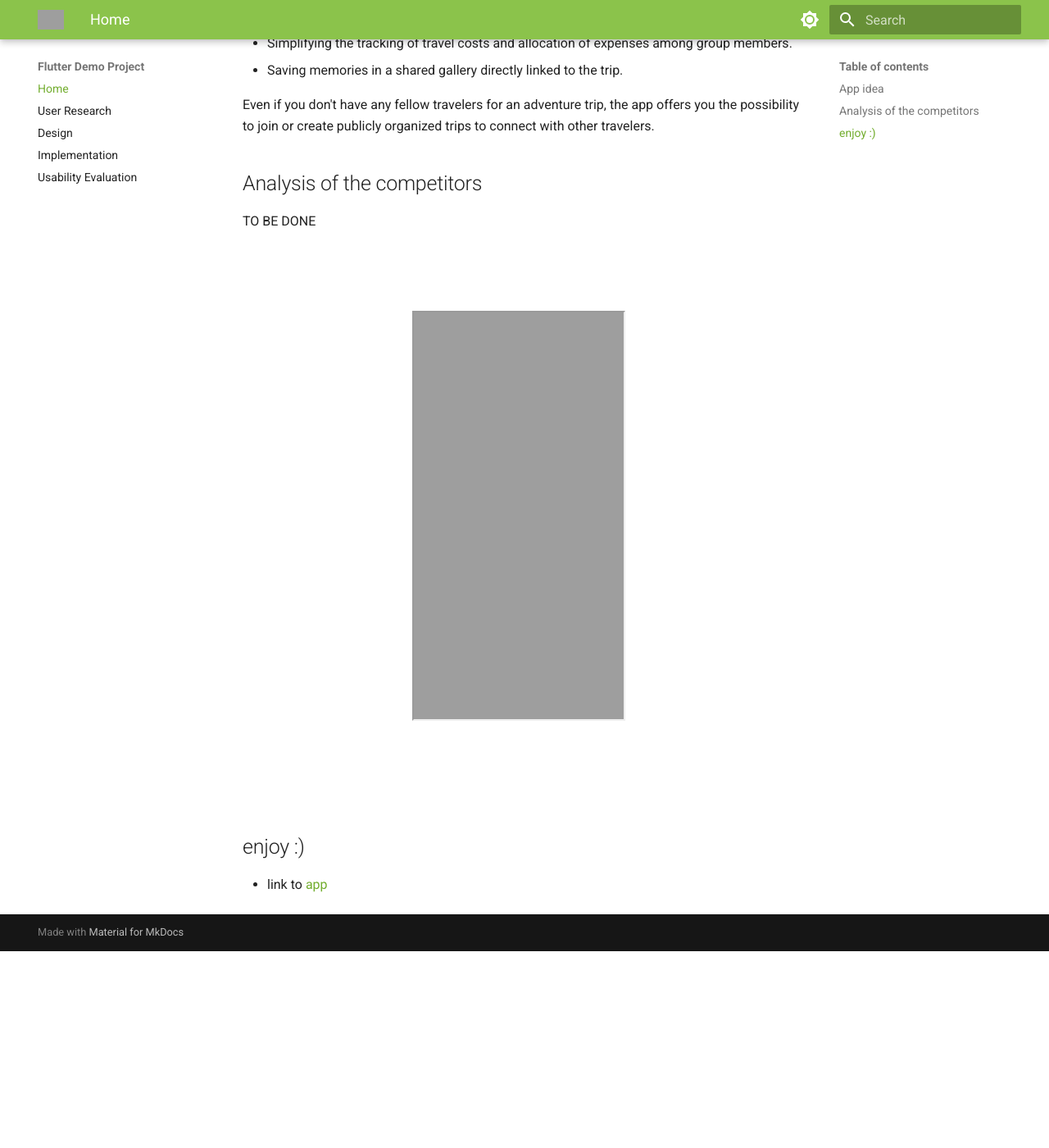
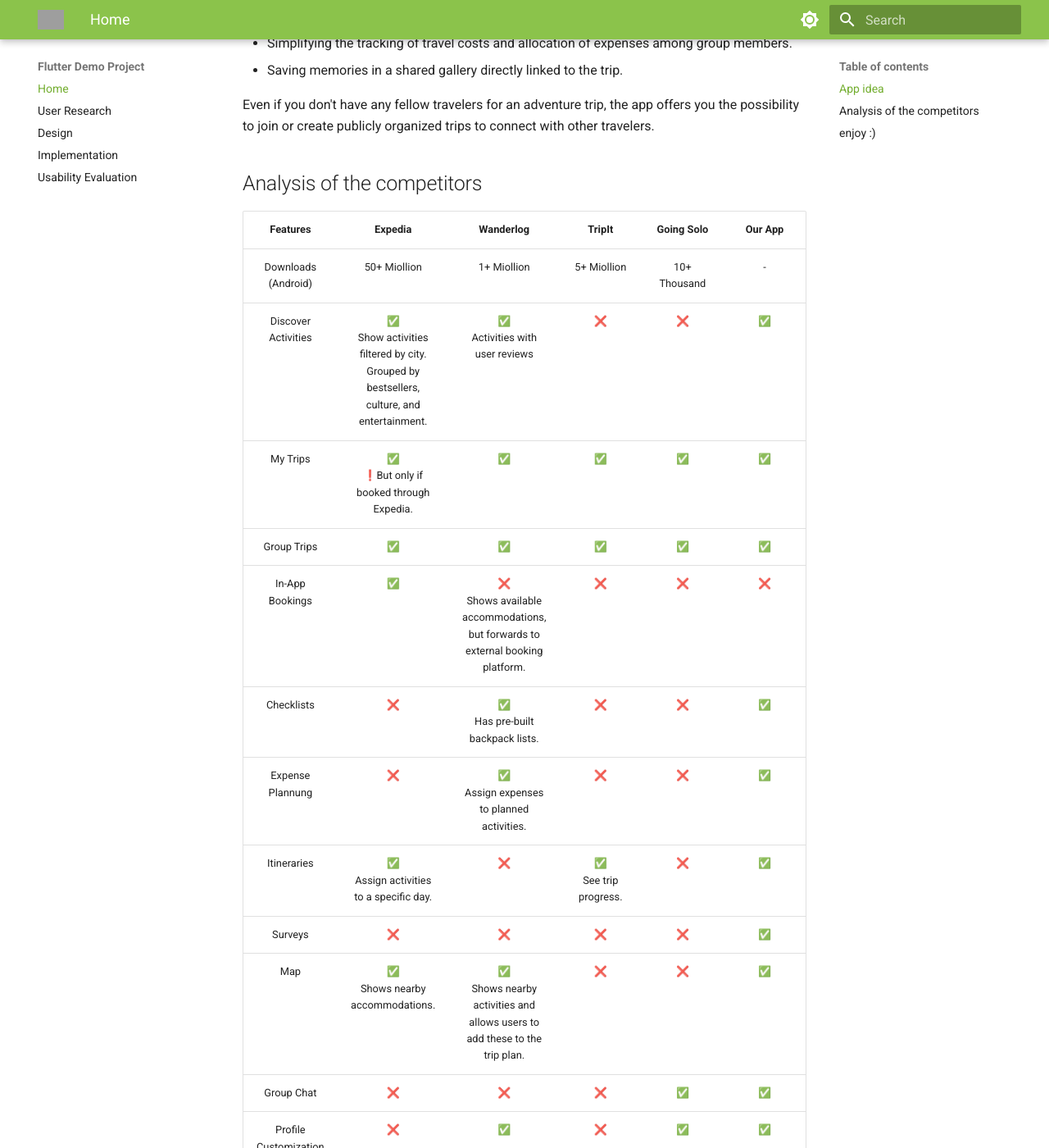
Before and after one commit to antebrl/travel-link, an MkDocs documentation site: the page built from docs/index.md, in a window 1280 px wide and 1400 px high, scrolled down 570 px. Shown: the whole window at 82% size. Built offline with MkDocs 1.6.1 and Material for MkDocs 9.7.7, drawn with Linux system fonts in a browser that asks for light colours; before the commit the page ends 1730 px from its top, so only the background shows below that; some of the changed text lies outside the part shown; grey boxes are pictures that could not be loaded.

Commit message:
docs: add analysis of the competitors

```diff
--- a/docs/index.md
+++ b/docs/index.md
@@ -19,7 +19,22 @@
 
 ## Analysis of the competitors
 
-TO BE DONE
+| Features | Expedia | Wanderlog | TripIt | Going Solo | Our App |
+| :------: | :---------: | :------: | :------: | :------: | :------: |
+| Downloads (Android) | 50+ Miollion | 1+ Miollion | 5+ Miollion | 10+ Thousand | - |
+| Discover Activities | ✅<br>Show activities filtered by city. Grouped by bestsellers, culture, and entertainment. | ✅<br>Activities with user reviews | ❌ | ❌ | ✅ |
+| My Trips  | ✅<br>❗But only if booked through Expedia. | ✅ | ✅ | ✅ | ✅ |
+| Group Trips | ✅ | ✅ | ✅ | ✅ | ✅ |
+| In-App Bookings | ✅ | ❌<br>Shows available accommodations, but forwards to external booking platform. | ❌ | ❌ | ❌ |
+| Checklists | ❌ | ✅<br>Has pre-built backpack lists. | ❌ | ❌ | ✅ |
+| Expense Plannung | ❌ | ✅<br>Assign expenses to planned activities. | ❌ | ❌ | ✅ |
+| Itineraries | ✅<br>Assign activities to a specific day. | ❌ | ✅<br>See trip progress. | ❌ | ✅ |
+| Surveys | ❌ | ❌ | ❌ | ❌ | ✅ |
+| Map | ✅<br>Shows nearby accommodations. | ✅<br>Shows nearby activities and allows users to add these to the trip plan. | ❌ | ❌ | ✅ |
+| Group Chat | ❌ | ❌ | ❌ | ✅ | ✅ |
+| Profile Customization | ❌ | ✅ | ❌ | ✅ | ✅ |
+| Shared Gallery | ❌ | ❌ | ❌ | ✅<br>❗Only through chat. | ✅ |
+| Public Trips | ❌ | ❌ | ❌ | ✅<br> Private and public trips. | ✅ |
 
 <div class="mobile-frame">
 <iframe src="https://hcimo4x-grey-trapp-hci-trapp-hci-lab-studi-sose2-e6afe3a1eb2adc.h-da.io/app/" seamless></iframe>
```
